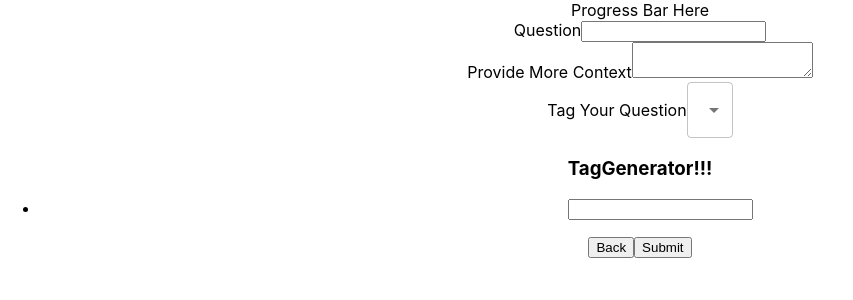
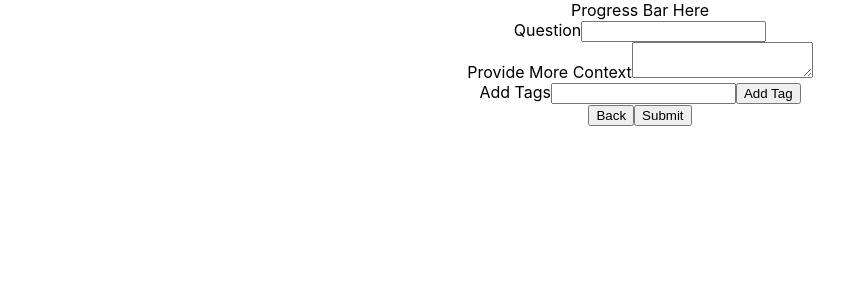
Before and after one commit to mental-health-org/mental-health-fe, a React (Create React App) app: page /#/ask in a window 1280 px wide. Shown: the top 300 px of the page, without its empty margins (0-853 px from the left). Built offline with nearby package versions, Linux system fonts and the light colour scheme.

Commit message:
Begin new buildout of tagging input

```diff
--- a/src/components/TagGenerator/TagGenerator.tsx
+++ b/src/components/TagGenerator/TagGenerator.tsx
@@ -13,14 +13,14 @@ const TagGenerator = () => {
   };
 
   const inputKeyDown = (event: InputEvent | any /* Need to fix this later */) => {
-    setInputVal(event.target.value);
-    const tagInputValue = inputVal
-    if (event.key === 'Enter' && tagInputValue) {
-      if (userTags.find(tag => tag.toLowerCase() === tagInputValue.toLowerCase())) {
+    // setInputVal(event.target.value);
+    const val = event.target.value
+    if (event.key === 'Enter' && val) {
+      if (userTags.find(tag => tag.toLowerCase() === val.toLowerCase())) {
         return;
       }
-      setUserTags([...userTags, tagInputValue]);
-    } else if (event.key === 'Backspace' && !tagInputValue) {
+      setUserTags([...userTags, val]);
+    } else if (event.key === 'Backspace' && !val) {
       const remover = (userTags.length - 1)
       removeUserTag(event, remover);
     }
@@ -45,7 +45,7 @@ const TagGenerator = () => {
       <h1>TagGenerator!!!</h1>
       <ul className='input-tags'>
         {allTags}
-        <li><input type="text" onKeyDown={event => inputKeyDown(event)} /></li>
+        <li><input type="text" onKeyDown={event => inputKeyDown(event)}  /></li>
       </ul>
     </div>
   )
--- a/src/components/newQuestionForm/NewQuestionForm.tsx
+++ b/src/components/newQuestionForm/NewQuestionForm.tsx
@@ -4,9 +4,9 @@ import { Link } from "react-router-dom";
 
 import TagGenerator from '../TagGenerator/TagGenerator';
 
-import OutlinedInput from '@mui/material/OutlinedInput';
-import MenuItem from '@mui/material/MenuItem';
-import Select, { SelectChangeEvent } from '@mui/material/Select';
+// import OutlinedInput from '@mui/material/OutlinedInput';
+// import MenuItem from '@mui/material/MenuItem';
+// import Select, { SelectChangeEvent } from '@mui/material/Select';
 
 interface Question {
   id: number;
@@ -15,19 +15,11 @@ interface Question {
   tags: string[];
 }
 
-const topicTags = [
-  'addiction',
-  'depression',
-  'case law',
-  'anxiety',
-  'child therapy'
-];
-
-
 const NewQuestionForm:React.FC = () => {
 
     const [title, setTitle] = useState<string>('')
     const [body, setBody] = useState<string>('')
+    const [tag, setTag] = useState<string>('')
     const [tags, setTags] = useState<string[] | any>([])
     const [question, setQuestion] = useState<Question | any>({}) // needs to be changed - not sure why this throws an error without any
     const [isSubmitClicked, setIsSubmitClicked] = useState<boolean>(false)
@@ -41,7 +33,7 @@ const NewQuestionForm:React.FC = () => {
       }
     }
 
-    const handleSubmit = (event: React.FormEvent) => {
+    const handleSubmit = (event: React.FormEvent): void => {
       event.preventDefault()
       const newQuestion = packageQuestion()
       setQuestion(newQuestion)
@@ -51,10 +43,14 @@ const NewQuestionForm:React.FC = () => {
       setBody('')
     }
 
-    const handleChange = (event: SelectChangeEvent): void => {
-      // const newTag = event.target.value
-      setTags(event.target.value);
+    const handleAddTag = (event: React.FormEvent): void => {
+      setTags(event.target.value)
     }
+
+    // const handleChange = (event: SelectChangeEvent): void => {
+    //   // const newTag = event.target.value
+    //   setTags(event.target.value);
+    // }
 
   return (
     <section>
@@ -75,7 +71,6 @@ const NewQuestionForm:React.FC = () => {
         <div>
           <label>Provide More Context</label>
           <textarea
-
             name='body'
             value={body}
             onChange={event => setBody(event.target.value)}
@@ -83,26 +78,17 @@ const NewQuestionForm:React.FC = () => {
         </div>
 
         <div>
-          <label>Tag Your Question</label>
-          <Select
-          multiple
-          value={tags}
-          onChange={handleChange}
-          input={<OutlinedInput label="Name" />}
-          required
-        >
-          {topicTags.map((tag: string) => (
-            <MenuItem
-              key={tag}
-              value={tag}
-            >
-              {tag}
-            </MenuItem>
-          ))}
-        </Select>
+          <label>Add Tags</label>
+          <input
+            type="text"
+            name="tag-input"
+            value={tag}
+          />
+          <button onClick={event => handleAddTag(event)}>Add Tag</button>
         </div>
 
-        <TagGenerator handleChange={handleChange}/>
+        {/*  */}
+
 
       <Link to='/'>
         <button onClick={event => event.preventDefault()}>Back</button>
@@ -147,3 +133,31 @@ export default NewQuestionForm
       // --> this seems like the best option
 
     // OR: could route to a new page with the same message and linked buttons - if going this route would the submit need a link around it?
+
+    // const topicTags = [
+    //   'addiction',
+    //   'depression',
+    //   'case law',
+    //   'anxiety',
+    //   'child therapy'
+    // ];
+
+    // <div>
+    //       <label>Tag Your Question</label>
+    //       <Select
+    //       multiple
+    //       value={tags}
+    //       onChange={handleChange}
+    //       input={<OutlinedInput label="Name" />}
+    //       required
+    //     >
+    //       {topicTags.map((tag: string) => (
+    //         <MenuItem
+    //           key={tag}
+    //           value={tag}
+    //         >
+    //           {tag}
+    //         </MenuItem>
+    //       ))}
+    //     </Select>
+    //     </div>
```
